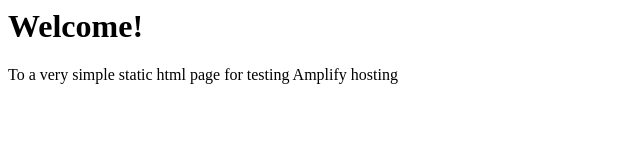
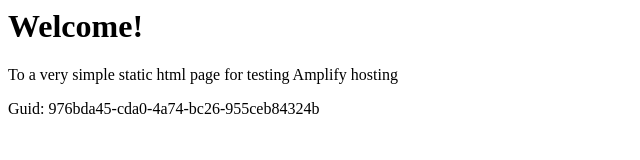
Before and after one commit to aws-aemilia-pdx/Github-PR-Commit-Integration-Test-DoNotTouch-v0-beta-us-west-2, a website: page src/index.html in a window 1280 px wide. Shown: the whole page, without its empty margins (0-640 px from the left). Drawn offline with Linux system fonts and the light colour scheme.

Commit message:
commit from integ tests

```diff
--- a/src/index.html
+++ b/src/index.html
@@ -1,3 +1,5 @@
+
+
 <html lang="en">
 
 <head>
@@ -10,6 +12,6 @@
 <body>
     <h1>Welcome!</h1>
     <p>To a very simple static html page for testing Amplify hosting</p>
-</body>
+    <p>Guid: 976bda45-cda0-4a74-bc26-955ceb84324b</p></body>
 
 </html>
```
